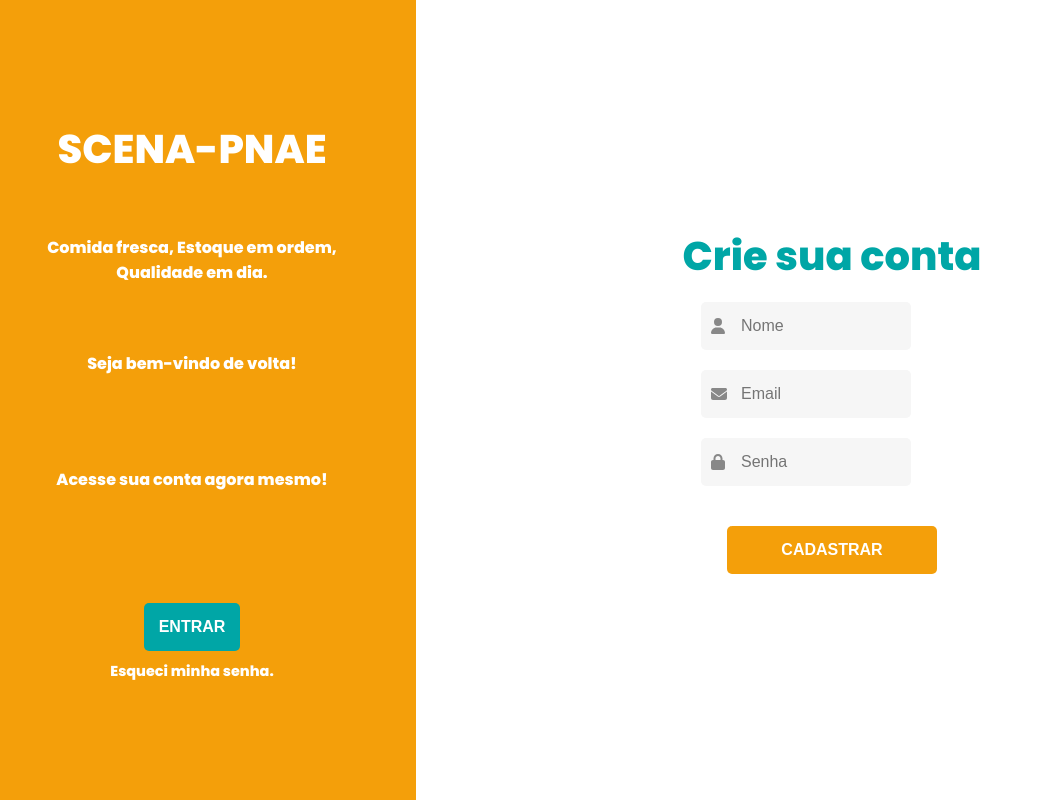
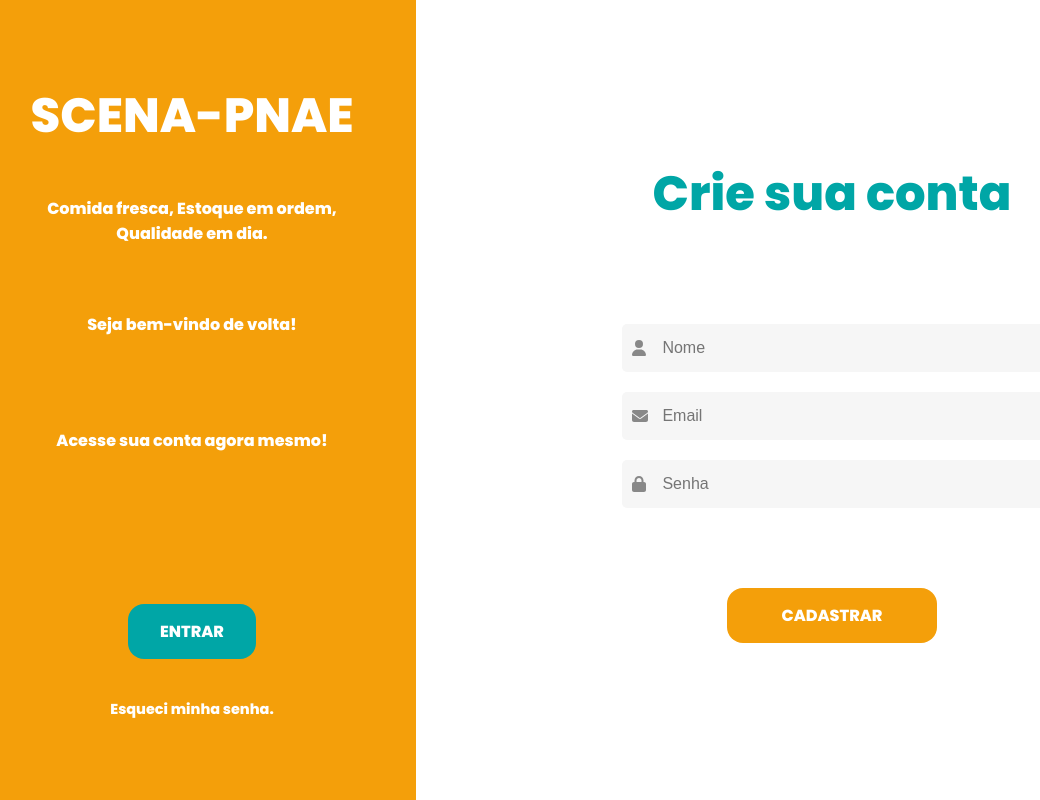
Before and after one commit to Filipi0/armaZen, a Next.js app: page /cadastro in a window 1280 px wide. Shown: the whole page, without its empty margins (32-1072 px from the left). Built offline with nearby package versions, Linux system fonts and the light colour scheme.

Commit message:
style: Ajustar estilos da tela de cadastro, lado direito

```diff
--- a/src/styles/cadastro.module.css
+++ b/src/styles/cadastro.module.css
@@ -29,7 +29,7 @@
 
 /* Estilos do título na seção esquerda */
 .leftSide h1 {
-    font-size: 2.5rem;
+    font-size: 3rem;
     margin-bottom: 1rem;
     height: 100px;
 }
@@ -44,16 +44,18 @@
 
 /* Estilos do botão na seção esquerda */
 .leftSide .btn {
+    font-family: "Poppins", sans-serif;
     background-color: #00A6A6;
     color: #ffffff;
     border: none;
     padding: 15px;
     font-size: 1rem;
     font-weight: bold;
-    border-radius: 5px;
+    border-radius: 16px;
     cursor: pointer;
-    margin-top: 20px;
+    margin-top: 60px;
     text-transform: uppercase;
+    width: 35%;
 }
 
 /* Estilos do link "Esqueci minha senha" na seção esquerda */
@@ -63,6 +65,7 @@
     color: #ffffff;
     text-decoration: none;
     font-size: 0.9rem;
+    margin-top: 40px;
 }
 
 /* Estilos da seção direita */
@@ -80,15 +83,18 @@
 
 /* Estilos do título na seção direita */
 .rightSide h2 {
-    font-size: 2.5rem;
+    font-size: 3rem;
     margin-bottom: 1rem;
+    height: 150px;
 }
 
 /* Estilos do grupo de inputs */
 .inputGroup {
     position: relative;
     margin-bottom: 20px;
-    width: 80%;
+    width: 170%;
+    right: 30%;
+
 }
 
 /* Estilos do ícone nos inputs */
@@ -113,15 +119,16 @@
 
 /* Estilos do botão de cadastrar */
 .rightSide .btn {
+    font-family: "Poppins", sans-serif;
     background-color: #F49F0A;
     color: #ffffff;
     border: none;
     padding: 15px;
     font-size: 1rem;
     font-weight: bold;
-    border-radius: 5px;
+    border-radius: 16px;
     cursor: pointer;
-    margin-top: 20px;
+    margin-top: 60px;
     text-transform: uppercase;
     width: 80%;
 }
```
